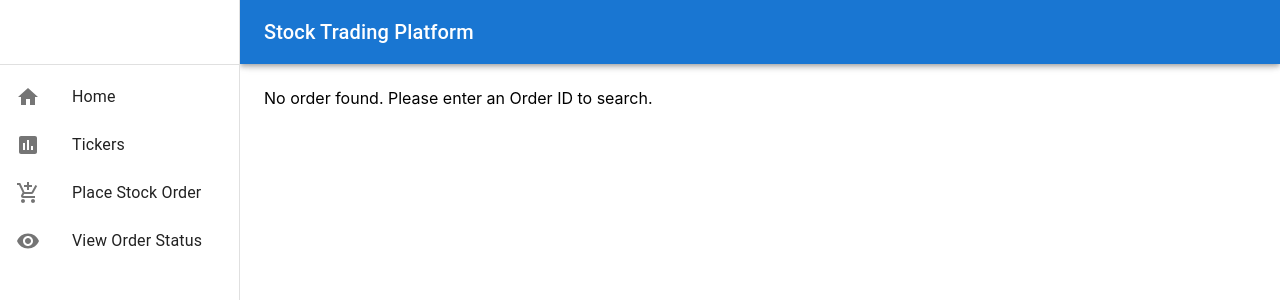
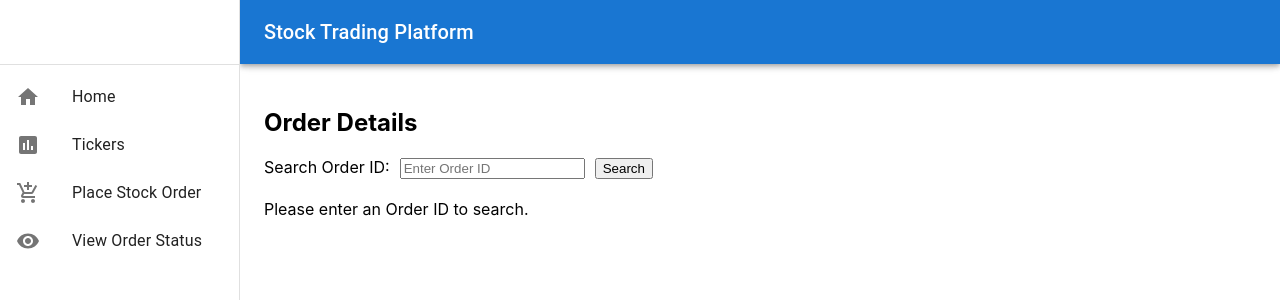
Before and after one commit to FedyaS/robinhood-clone, a React (Create React App) app in the folder client/: page /view-order in a window 1280 px wide. Shown: the top 300 px of the page. Built offline with nearby package versions, Linux system fonts and the light colour scheme.

Commit message:
Update ViewOrder.js

```diff
--- a/client/src/components/ViewOrder.js
+++ b/client/src/components/ViewOrder.js
@@ -41,10 +41,6 @@ function ViewOrder() {
     setSearchOrderId(e.target.value);
   };
 
-  if (isLoading) return <div>Loading...</div>;
-  if (error) return <div>Error: {error}</div>;
-  if (!order) return <div>No order found. Please enter an Order ID to search.</div>;
-
   return (
     <div>
       <h2>Order Details</h2>
```
